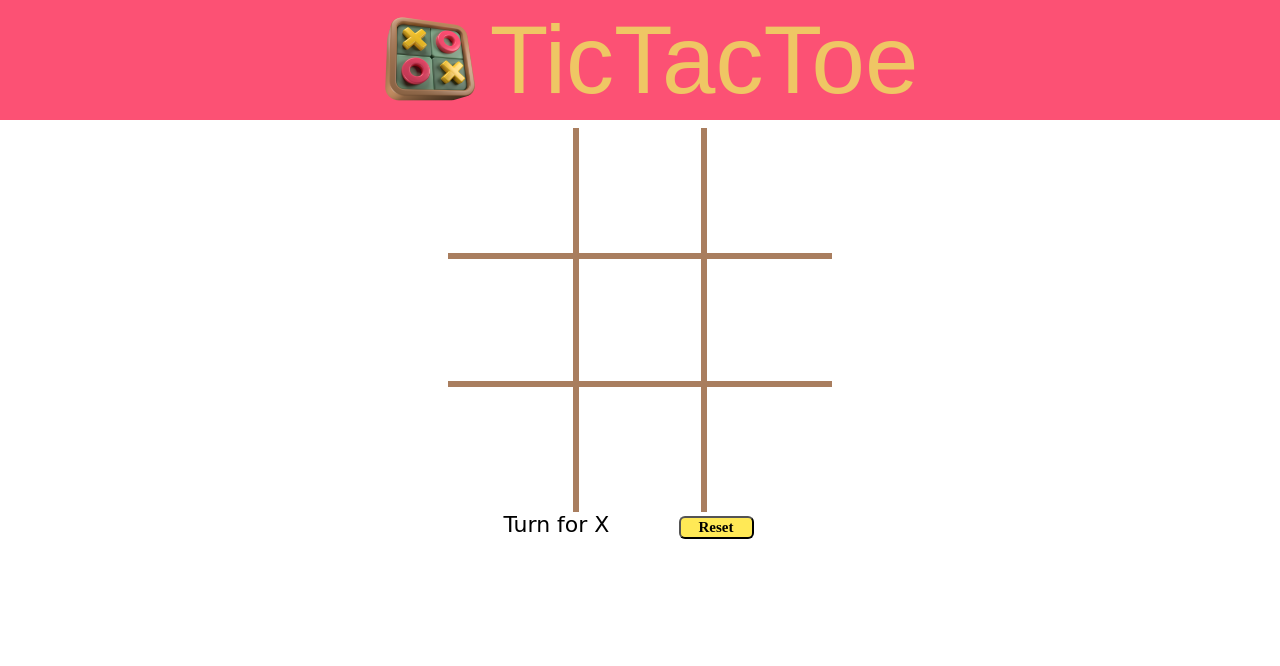
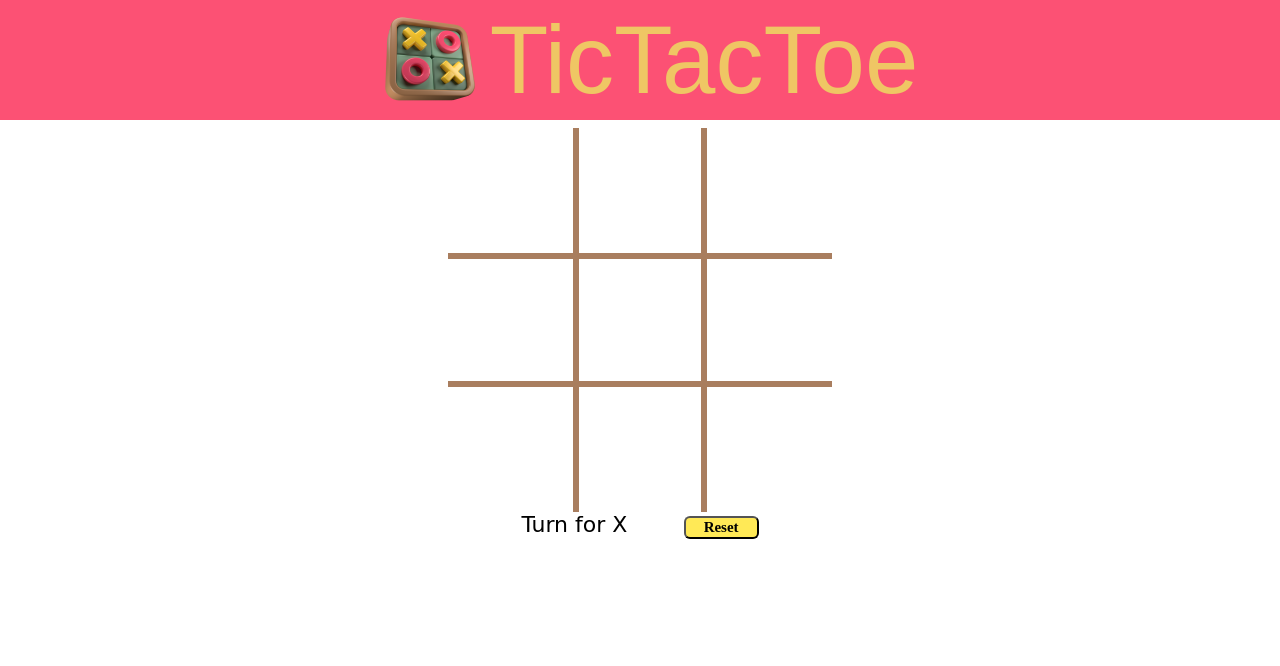
Before and after one commit to ShreyaKumari13/Tic_Tac_Toe, a plain HTML site: page index.html in a window 1280 px wide. Drawn offline with Linux system fonts and the light colour scheme; a web font is replaced by a local one.

Commit message:
Update practice.css

```diff
--- a/practice.css
+++ b/practice.css
@@ -70,7 +70,7 @@ img{
 }
 
 .gameInfo{
-    padding: 0 34px;
+    /* padding: 0 34px; */
     font-family: 'Baloo Bhaina 2', cursive;
 }
 
@@ -84,7 +84,8 @@ img{
 }
 
 #reset {
-    margin: 0 23px;
+    /* margin: 0 23px; */
+    margin-left: 4vw;
     padding: 1px 18px;
     background: #FFE956;
     border-radius: 6px;
@@ -92,7 +93,7 @@ img{
     font-family: 'Baloo Bhaina 2';
     font-size: 15px;
     font-weight: bolder;
-    margin-left: 5vw;
+    /* margin-left: 5vw; */
 }
 .line{
     background-color: black;
```
